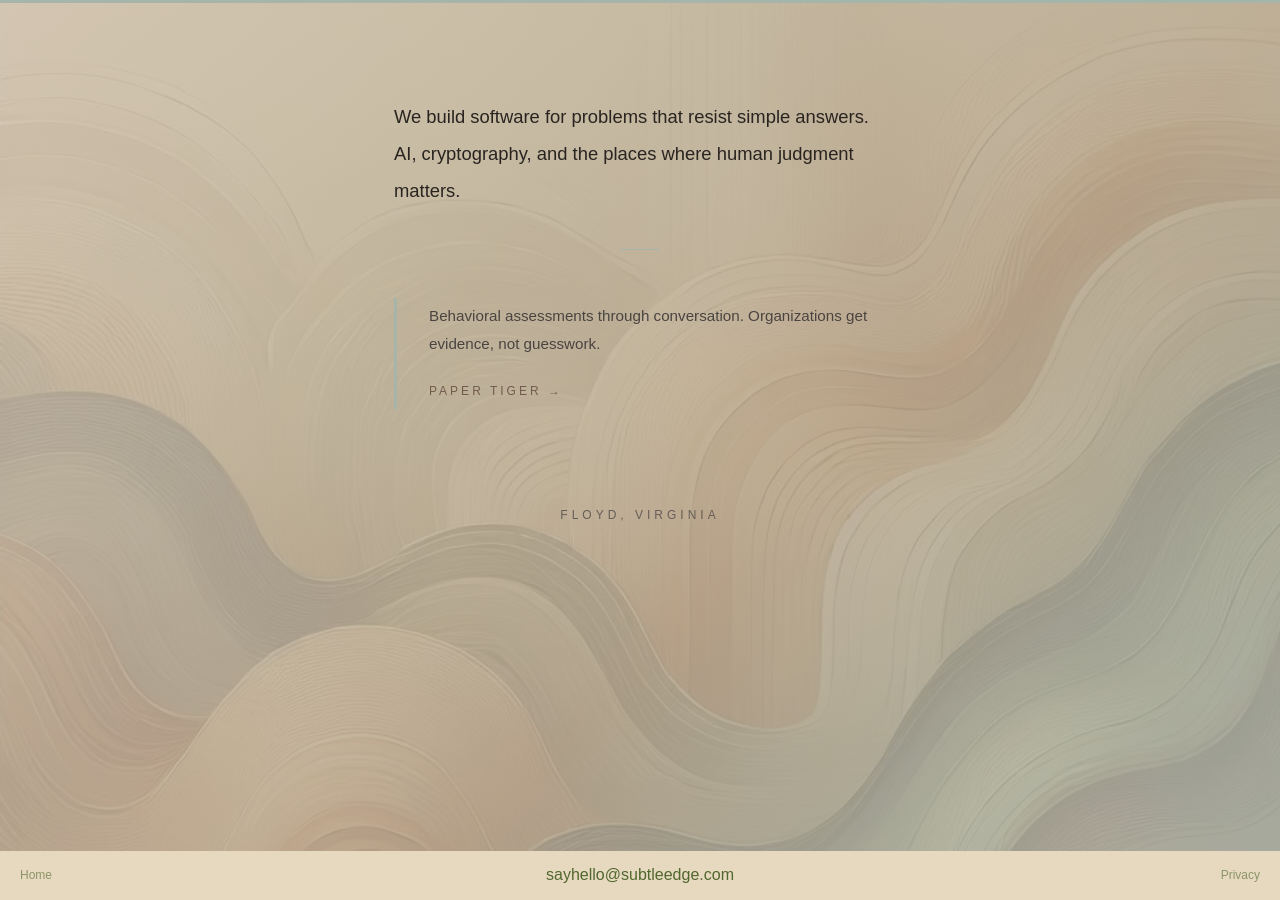
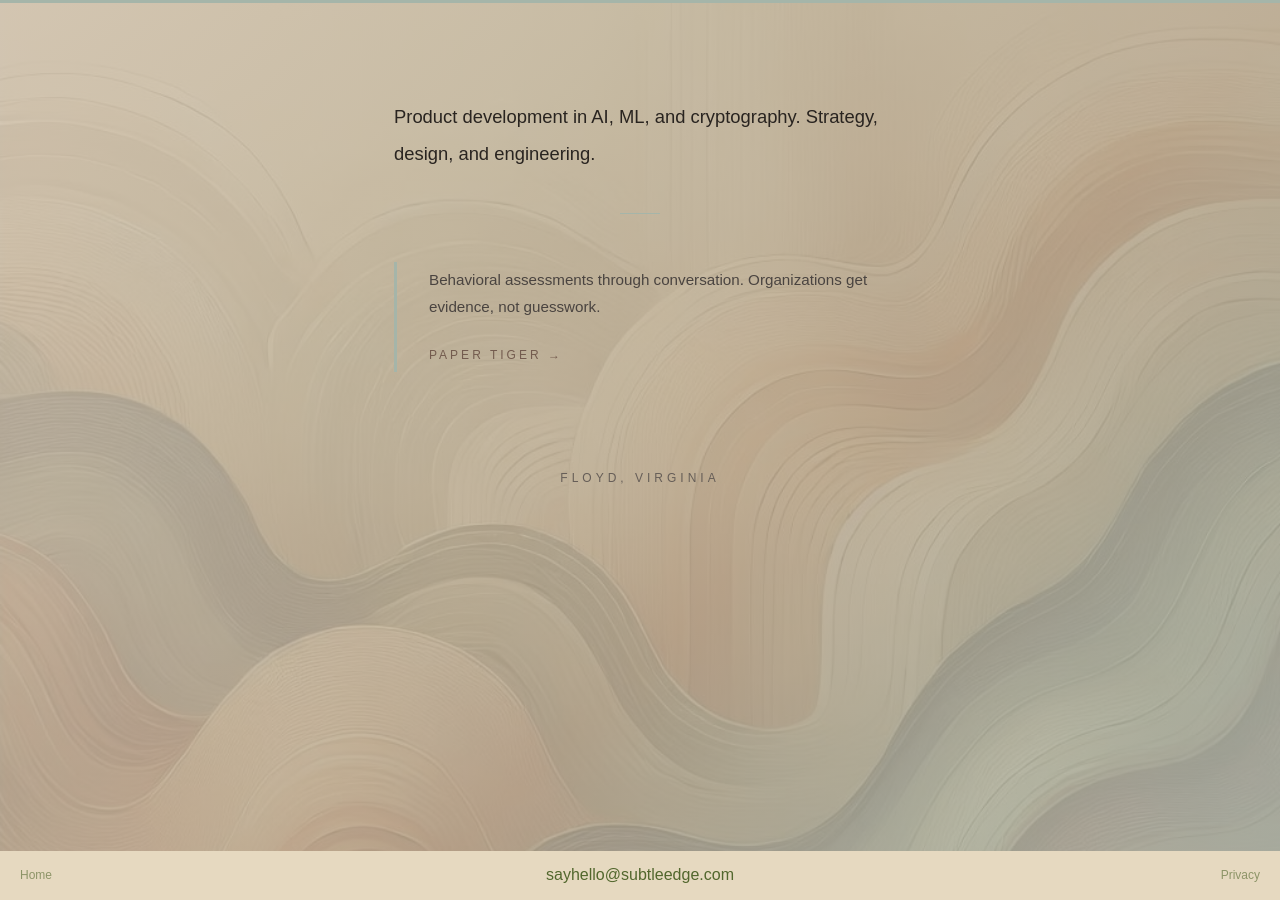
Before and after one commit to subtle-edge/subtleedge.com, a Jekyll site: the page built from about.html, in a window 1280 px wide. Built offline with Jekyll 4.4.1, drawn with Linux system fonts in a browser that asks for light colours.

Commit message:
Rewrite the about page copy
Drop the hero, tighten the lead to two declarative sentences,
and trim the product section to a one-liner with a link.

```diff
--- a/about.html
+++ b/about.html
@@ -14,7 +14,7 @@ permalink: /about
     <a href="#main" class="skip-link">Skip to content</a>
 
     <main id="main" class="content">
-        <p class="lead">We build software for problems that resist simple answers. AI, cryptography, and the places where human judgment matters.</p>
+        <p class="lead">Product development in AI, ML, and cryptography. Strategy, design, and engineering.</p>
 
         <div class="divider"></div>
 
```
